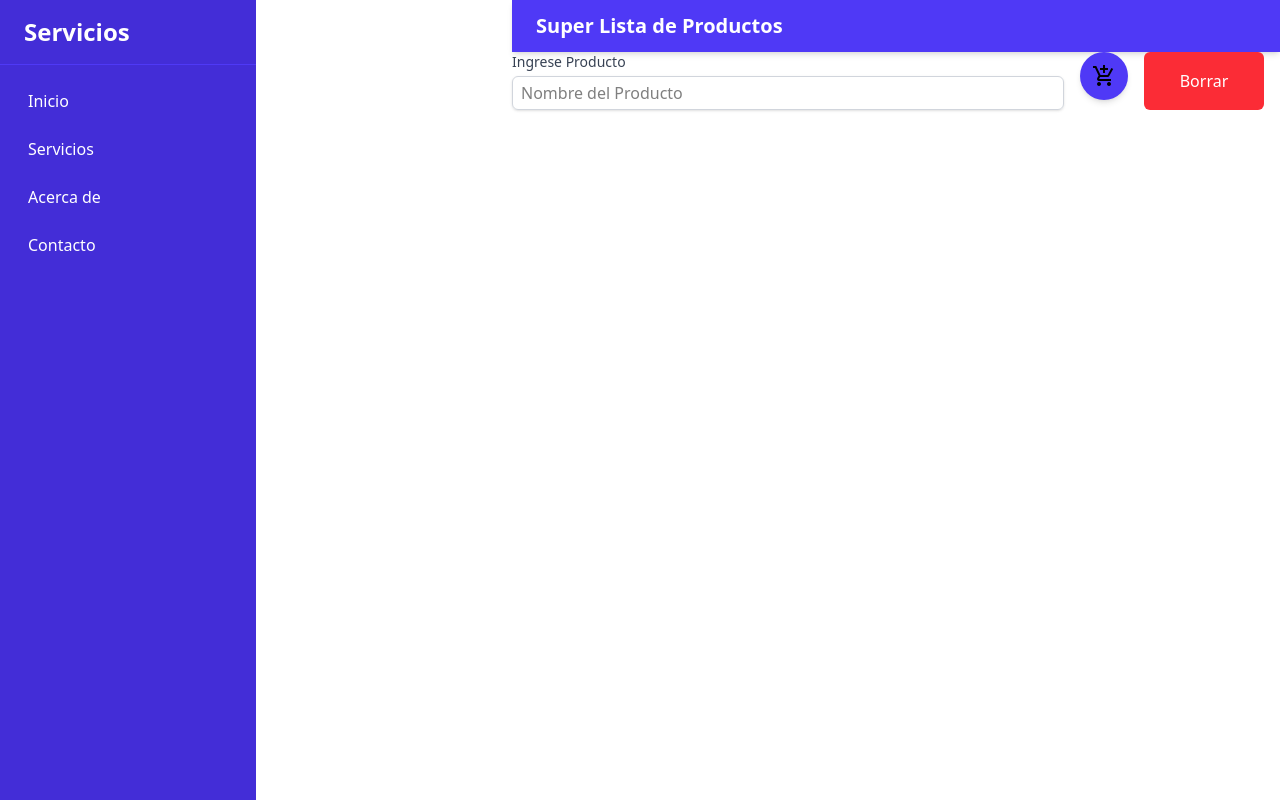
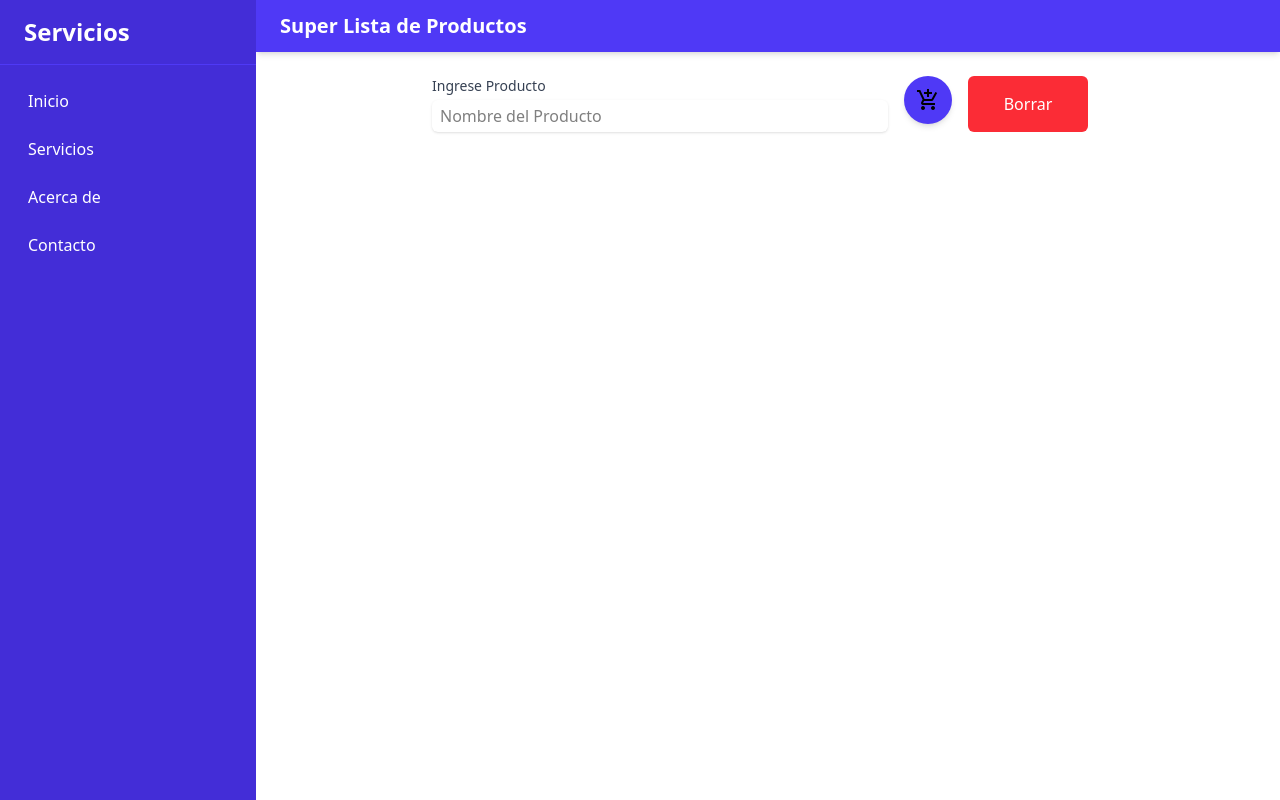
Before and after one commit to martincasali84-Arg/0912-javascript-25, a website built with Vite: page index.html in a window 1280 px wide. Built offline with nearby package versions, Linux system fonts and the light colour scheme.

Commit message:
fin html

```diff
--- a/index.html
+++ b/index.html
@@ -12,7 +12,7 @@
       <!--Overlay-->
       <div id="overlay" class="fixed inset-0 bg-black/50 hidden z-30 md:hidden"></div>
       <!--Sibebar-->
-      <aside id="sidebar" class="bg-indigo-700 text-white w-64 flex flex-col inset-y-0 left-0 transform -translate-x-full md:translate-x-0 transition-transform duration-300 ease-in-out z-40">
+      <aside id="sidebar" class="bg-indigo-700 text-white w-64 flex flex-col fixed inset-y-0 left-0 transform -translate-x-full md:translate-x-0 transition-transform duration-300 ease-in-out z-40">
         <div class="px-6 py-4 text-2xl font-semibold border-b border-indigo-600">
           Servicios
           <!--Boton de cierre-->
@@ -41,13 +41,13 @@
         </div>
       </header>
       <!--Contenido-->
-      <main>
-        <div>
+      <main class="flex-1 overflow-y-auto p-6">
+        <div class="max-w-2xl mx-auto space-y-6">
           <!--Controles de Entrada-->
           <div class="flex flex-wrap item-cente gap-4">
             <div class="flex-1">
               <label for="ingrese-producto" class="block text-sm font-medium text-gray-700">Ingrese Producto</label>
-              <input type="text" id="ingrese-producto" class="mt-1 block w-full rounded-md px-2 py-1 border border-gray-300 shadow-sm outline-none focus:border-indigo-500 focus:ring-indigo-500" placeholder="Nombre del Producto">
+              <input type="text" id="ingrese-producto" class="mt-1 block w-full rounded-md px-2 py-1 border-gray-300 shadow-sm outline-none focus:border-indigo-500 focus:ring-indigo-500" placeholder="Nombre del Producto">
             </div>
           <!--Boton Agregar-->
           <button id="btn-entrada-producto" class="flex items-center justify-center bg-indigo-600 hover:bg-amber-700 text white rounded-full w-12 h-12 shadow-md transition cursor-pointer" >
```
